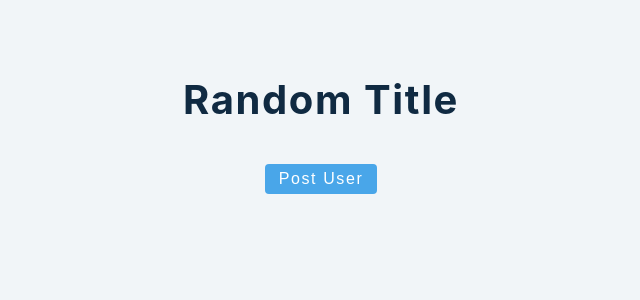
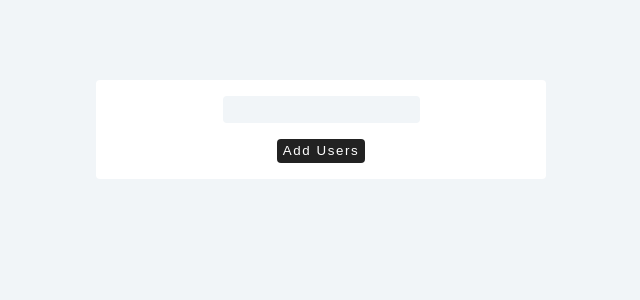
Before and after one commit to sagarva/advance-react, a React (Create React App) app: page / in a window 1280 px wide. Shown: the top 300 px of the page, without its empty margins (319-959 px from the left). Built offline with nearby package versions, Linux system fonts and the light colour scheme.

Commit message:
Use Reducer

```diff
--- a/db.json
+++ b/db.json
@@ -15,6 +15,18 @@
     {
       "name": "Batman",
       "id": 4
+    },
+    {
+      "name": "Superman",
+      "id": 5
+    },
+    {
+      "name": "Superman",
+      "id": 6
+    },
+    {
+      "name": "Iron Man",
+      "id": 7
     }
   ]
 }
--- a/src/App.js
+++ b/src/App.js
@@ -1,12 +1,13 @@
 import React from "react";
+import Index from "./tutorial/Reducer";
 //import Forms from "./tutorial/Forms";
-import LearnJSON from "./tutorial/LearnJSON";
+//import LearnJSON from "./tutorial/LearnJSON";
 //import LearnJSON from "./tutorial/LearnJSON";
 
 
 function App() {
   return ( <div className="container">
-    <LearnJSON />
+    <Index />
 
     </div>
   );
--- a/src/tutorial/LearnJSON.js
+++ b/src/tutorial/LearnJSON.js
@@ -3,29 +3,38 @@ import axios from 'axios';
 
 function LearnJSON() {
     const handleClick = (b) =>{
-        const promise = axios.post("http://localhost:4040/users",{
-            name:"Batman"},{
+        const promise = axios.post("http://localhost:4040/users",{ //setting the port
+            name:"Iron Man"},{ //setting up the object we want to create
                 headers:{
-                    ['content-type']: 'application/json'
+                    ['content-type']: 'application/json'   //setting the server type
                 }
         })
 
     promise.then(response => {
-        console.log(response)
+        console.log(response)    //this is used to console log our response from the server
     })
     promise.catch(error => {
-        console.error(error);
+        console.error(error);      //this is used to console the errors in case we get one
     })
-}
+    let c = b;
+    console.log(c);
+    }
+    const getUsers =() =>{
+        axios.get("http://localhost:4040/users").then(users =>{
+            {/*we are getting the data from our json server and hen storing it in users and then consoling the array of the object*/}
+            console.log(users)
+        })
+    }
+
     return (
         <>
         <h2>Random Title</h2>
         <button type="button" className="btn" onClick={handleClick}>
             Post User
         </button>
-        {/*<button type='button' className='btn' onClick={getUsers}>
+        <button type='button' className='btn' onClick={getUsers}>
             Get Users
-    </button>    */}
+        </button>
         </>
     )
 }
--- /dev/null
+++ b/src/tutorial/Reducer/index.js
@@ -0,0 +1,28 @@
+import React,{useState, useReducer} from 'react';
+import Modal from './model';
+import {data} from "../data"
+
+function Index() {
+    const [name, setName] = useState("")
+    const [people, setPeople] = useState(data)
+    const [showModal, setShowModel] = useState(false);
+
+    const handleSubmit = (e) => {
+        e.preventDefault();
+    }
+
+    return (
+        <>
+        {showModal && <Modal /> }
+        <form onSubmit={handleSubmit} className="form">
+            <div>
+                <input type='text' value={name} onChange={(e) => setName(e.target.value)}/>
+
+            </div>
+            <button type='submit'>Add Users</button>
+        </form>
+        </>
+    )
+}
+
+export default Index
--- /dev/null
+++ b/src/tutorial/Reducer/model.js
@@ -0,0 +1,11 @@
+import React from 'react'
+
+function Modal() {
+    return (
+        <div>
+
+        </div>
+    )
+}
+
+export default Modal
```
